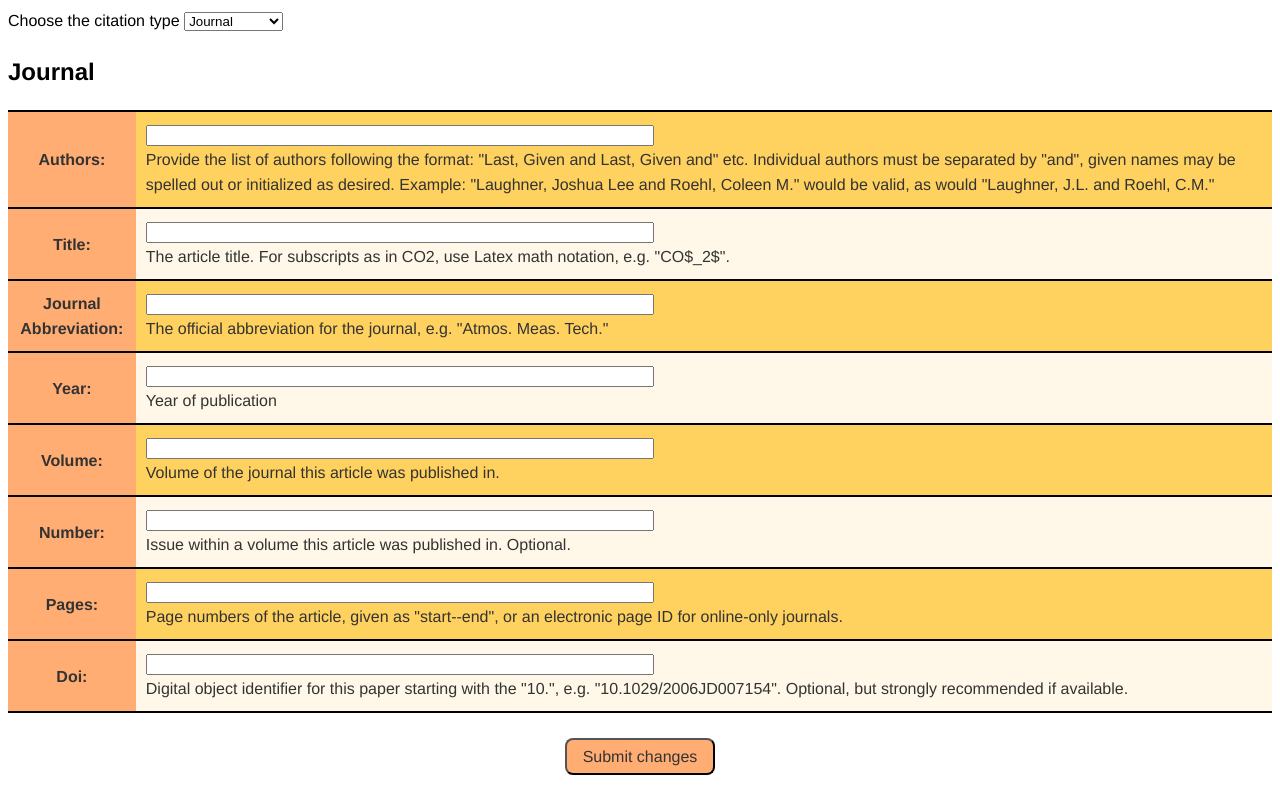
After one commit to TCCON/tccon-qc-email, a Django app: page /siteinfo/editbib/1/1/ in a window 1280 px wide. The commit adds this page. Run offline with Django 3.2, Linux system fonts and the light colour scheme; the visitor is signed in with stand-in values (Sample User, id 1).

Commit message:
Bibtex form implemented, but not linked to anything yet

```diff
--- /dev/null
+++ b/carbackend/global_static/js/bibtex.js
@@ -0,0 +1,12 @@
+function changeFormType(bibtype) {
+    console.log(`Received bibtype = ${bibtype}`);
+    var elements = document.getElementsByClassName('bibtex-form');
+    for(var i = 0; i < elements.length; i++) {
+        console.log(`i = ${i}, id = ${elements[i].id}`);
+        if (elements[i].id == `bibtex-form-${bibtype}`) {
+            elements[i].style.display = "block";
+        }else{
+            elements[i].style.display = "none";
+        }
+    }
+}
--- a/carbackend/siteinfo/forms.py
+++ b/carbackend/siteinfo/forms.py
@@ -872,3 +872,100 @@ class ReleaseFlagUpdateForm(Form):
     def update_flag_file(flag_dict):
         utils.backup_file_rolling(settings.RELEASE_FLAGS_FILE)
         InfoFileLocks.write_json_file(settings.RELEASE_FLAGS_FILE, flag_dict, indent=4)
+
+
+# ============ #
+# Bibtex forms #
+# ============ #
+_author_help_text = ('Provide the list of authors following the format: "Last, Given and Last, Given '
+                     'and" etc. Individual authors must be separated by "and", given names may be '
+                     'spelled out or initialized as desired. Example: "Laughner, Joshua Lee and '
+                     'Roehl, Coleen M." would be valid, as would "Laughner, J.L. and Roehl, C.M."')
+
+_title_help_text = 'The {kind} title. For subscripts as in CO2, use Latex math notation, e.g. "CO$_2$".'
+_year_help_text = 'Year of publication'
+_doi_help_text = ('Digital object identifier for this paper starting with the "10.", '
+                  'e.g. "10.1029/2006JD007154". Optional, but strongly recommended if available.')
+
+
+class BibtexFormMixin:
+    @classmethod
+    def get_form_instances_as_list(cls, initial=None):
+        return [c(initial=initial) for c in cls.__subclasses__()]
+
+    @classmethod
+    def get_form_instances_as_bibtex_type_dict(cls, initial=None):
+        instances = cls.get_form_instances_as_list(initial)
+        return {i.bibtex_type: i for i in instances}
+
+    @classmethod
+    def get_form_instances_as_dropdown_type_dict(cls, initial=None):
+        instances = cls.get_form_instances_as_list(initial)
+        return {i.dropdown_type: i for i in instances}
+
+    @classmethod
+    def get_bibtex_dropdown_dict(cls):
+        classes = cls.__subclasses__()
+        return {c.bibtex_type: c.dropdown_type for c in classes}
+
+
+class BibtexJournal(Form, BibtexFormMixin):
+    bibtex_type = 'article'
+    dropdown_type = 'journal'
+
+    author = forms.CharField(required=True, label='Authors', help_text=_author_help_text)
+    title = forms.CharField(required=True, help_text=_title_help_text.format(kind='article'))
+    journal = forms.CharField(required=True, label='Journal Abbreviation',
+                              help_text='The official abbreviation for the journal, e.g. "Atmos. Meas. Tech."')
+    year = forms.CharField(required=True, help_text=_year_help_text)
+    volume = forms.CharField(required=True, help_text='Volume of the journal this article was published in.')
+    number = forms.CharField(required=False, help_text='Issue within a volume this article was published in. Optional.')
+    pages = forms.CharField(required=True, help_text='Page numbers of the article, given as "start--end", or an '
+                                                     'electronic page ID for online-only journals.')
+    doi = forms.CharField(required=False, help_text=_doi_help_text)
+
+
+class BibtexBook(Form, BibtexFormMixin):
+    bibtex_type = 'book'
+    dropdown_type = 'book'
+
+    author = forms.CharField(required=True, label='Authors', help_text=_author_help_text)
+    title = forms.CharField(required=True, help_text=_title_help_text.format(kind='book'))
+    publisher = forms.CharField(required=True, help_text="Name of the book's publisher")
+    address = forms.CharField(required=False, label='Publisher address',
+                              help_text='General address of the publisher, e.g. "New York, NY, USA". If there are '
+                                        'multiple, choose one. This field is optional.')
+    year = forms.CharField(required=True, help_text=_year_help_text)
+    doi = forms.CharField(required=False, help_text=_doi_help_text)
+
+
+class BibtexBookSection(Form, BibtexFormMixin):
+    bibtex_type = 'inbook'
+    dropdown_type = 'book section'
+
+    author = forms.CharField(required=True, label='Authors', help_text=_author_help_text)
+    title = forms.CharField(required=True, label='Section title', help_text=_title_help_text.format(kind='section in the book'))
+    booktitle = forms.CharField(required=True, label='Book title', help_text=_title_help_text.format(kind='book itself'))
+    publisher = forms.CharField(required=True, help_text="Name of the book's publisher")
+    address = forms.CharField(required=False, label='Publisher address',
+                              help_text='General address of the publisher, e.g. "New York, NY, USA". If there are '
+                                        'multiple, choose one. This field is optional.')
+    year = forms.CharField(required=True, help_text=_year_help_text)
+    pages = forms.CharField(required=True, help_text='Page numbers of the section, given as "start--end".')
+    doi = forms.CharField(required=False, help_text=_doi_help_text)
+
+
+class BibtexMisc(Form, BibtexFormMixin):
+    bibtex_type = 'misc'
+    dropdown_type = 'other'
+
+    author = forms.CharField(required=True, label='Authors', help_text=_author_help_text)
+    title = forms.CharField(required=True, label='Section title', help_text=_title_help_text.format(kind='citation'))
+    year = forms.CharField(required=True, help_text=_year_help_text)
+    doi = forms.CharField(required=False, help_text=_doi_help_text)
+    howaccessed = forms.CharField(required=False, label='How accessed',
+                                  help_text='Information on how someone can access this citation, often a URL. If a '
+                                            'DOI is not available, including this is recommended but optional.')
+    note = forms.CharField(required=False, help_text='Extra information about this citation, such as when it was '
+                                                     'accessed (if an online source) or where and when it was '
+                                                     'presented at (if a presentation).')
--- /dev/null
+++ b/carbackend/siteinfo/templates/siteinfo/edit_bibtex.html
@@ -0,0 +1,45 @@
+<!DOCTYPE html>
+<html lang="en">
+<head>
+    <meta charset="UTF-8">
+    <title>Edit {{ citation_name }} BibTeX for {{ site_id }}</title>
+    {% load static %}
+    <link rel="stylesheet" href="{% static 'css/opstat.css' %}">
+    <script src="https://code.jquery.com/jquery-3.3.1.slim.min.js" integrity="sha384-q8i/X+965DzO0rT7abK41JStQIAqVgRVzpbzo5smXKp4YfRvH+8abtTE1Pi6jizo" crossorigin="anonymous"></script>
+    <script src="{% static 'js/bibtex.js' %}"></script>
+    <script type='text/javascript'>
+        $(document).ready(function() {
+            console.log('Ready');
+            var type_select = document.getElementById("citation_type");
+            changeFormType(type_select.value);
+        });
+    </script>
+</head>
+<body>
+
+    <label for="citation_type">Choose the citation type</label>
+    <select name="citation_type" id="citation_type" onchange="changeFormType(this.value)">
+        {% for bibtype, ddtype in form_type_mapping.items %}
+        <option value="{{ bibtype }}">{{ ddtype|capfirst }}</option>
+        {% endfor %}
+    </select>
+
+    {% for bibtype, form in form_types.items %}
+    <div class="bibtex-form" id="bibtex-form-{{bibtype}}">
+        <h2>{{ form.dropdown_type | capfirst }}</h2>
+        <form action="{% url 'siteinfo:editbib' citation site_id %}" method="post">
+            {% csrf_token %}
+            <table class="pretty-table form-table">
+                {{ form.as_table }}
+            </table>
+
+            <br>
+            <div class="cr">
+            <button type="submit" class="link-button">Submit changes</button>
+            </div>
+        </form>
+    </div>
+    {% endfor %}
+
+</body>
+</html>
--- a/carbackend/siteinfo/urls.py
+++ b/carbackend/siteinfo/urls.py
@@ -9,5 +9,6 @@ urlpatterns = [
     path('flags/<str:site_id>/', views.ViewReleaseFlags.as_view(), name='flags'),
     path('editflags/<str:site_id>/<str:flag_id>/', views.EditReleaseFlags.as_view(), name='editflags'),
     path('deleteflags/<str:site_id>/<str:flag_id>/', views.DeleteReleaseFlags.as_view(), name='deleteflags'),
+    path('editbib/<str:site_id>/<str:citation>/', views.EditBibtexCitation.as_view(), name='editbib'),
     path('permission/', views.MissingPermission.as_view(), name='missingperm')
 ]
--- a/carbackend/siteinfo/views.py
+++ b/carbackend/siteinfo/views.py
@@ -182,7 +182,7 @@ class EditSiteInfo(View):
         site_doi_form = self._get_site_doi_form(request.user, site_id, post_data=request.POST)
         doi_formsets = self._make_doi_formset_dict(request, site_id, with_post=True)
 
-        # Only submit changes if all of the various forms are valid
+        # Only submit changes if all the various forms are valid
         # import pdb; pdb.set_trace()
         if netcdf_form.is_valid() and site_doi_form.is_valid() and all(fs.is_valid() for fs in doi_formsets.values()):
             updated_site_info = self._save_netcdf_metadata(request, netcdf_form, site_id)
@@ -503,6 +503,27 @@ class EditReleaseFlags(View):
         return str(n + 1)
 
 
+class EditBibtexCitation(View):
+    _citation_names = {'siteref': 'site reference', 'dataref': 'data reference'}
+
+    def get(self, request, site_id, citation):
+        user = request.user
+        if not _can_edit_site(user, site_id):
+            return _redirect_for_lack_of_permission(request, site_id, f'{citation} bibtex')
+
+        context = {
+            'site_id': site_id,
+            'citation': citation,
+            'citation_name': self._citation_names.get(citation, citation),
+            'form_types': forms.BibtexFormMixin.get_form_instances_as_bibtex_type_dict(),
+            'form_type_mapping': forms.BibtexFormMixin.get_bibtex_dropdown_dict()
+        }
+
+        print(context['form_types'].keys())
+
+        return render(request, 'siteinfo/edit_bibtex.html', context=context)
+
+
 def _can_edit_site(user, site_id):
     return user.has_perm('opstat.{}_status'.format(site_id)) or user.is_staff
 
```
Also changed, not shown: carbackend/siteinfo/templates/siteinfo/site_list.html (+6 -2 lines).
